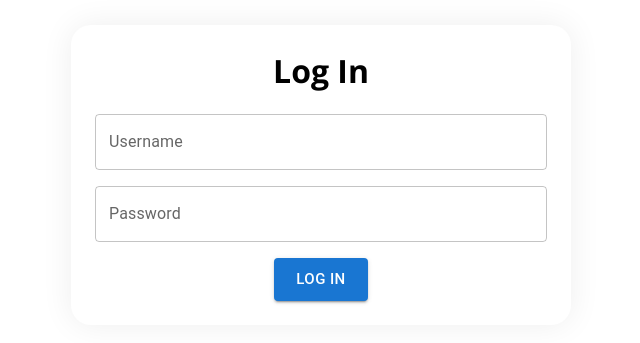
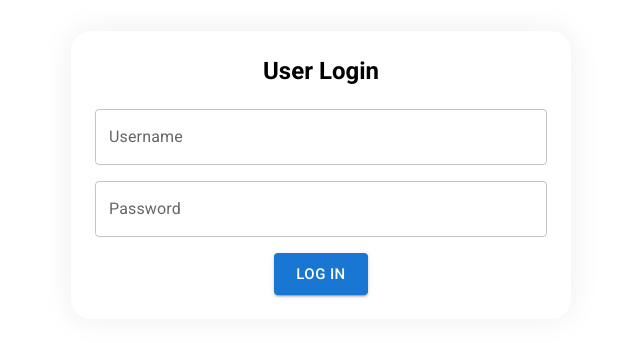
Before and after one commit to alaneicker1975/react-form-state-management, a React (Create React App) app: page / in a window 1280 px wide. Shown: the part 225-568 px from the top of the page, without its empty margins (319-959 px from the left). Built offline with nearby package versions, Linux system fonts and the light colour scheme.

Commit message:
Refactoring

```diff
--- a/public/index.html
+++ b/public/index.html
@@ -14,8 +14,8 @@
     <link rel="preconnect" href="https://fonts.googleapis.com" />
     <link rel="preconnect" href="https://fonts.gstatic.com" crossorigin />
     <link
-      href="https://fonts.googleapis.com/css2?family=Open+Sans:wght@400;600;700&display=swap"
       rel="stylesheet"
+      href="https://fonts.googleapis.com/css?family=Roboto:300,400,500,700&display=swap"
     />
     <title>React App</title>
   </head>
--- a/src/components/LoginForm/LoginForm.jsx
+++ b/src/components/LoginForm/LoginForm.jsx
@@ -10,11 +10,12 @@ const LoginForm = () => {
 
   return (
     <form className="login-form" onSubmit={handleSubmit} noValidate>
-      <h1>Log In</h1>
+      <h1 className="login-form__title">User Login</h1>
       {Object.entries(fields).map(
         ([field, { id, label, type = 'text', ...otherProps }]) => (
           <div key={id}>
             <TextField
+              type={type}
               id={id}
               label={label}
               name={field}
--- a/src/components/LoginForm/LoginForm.scss
+++ b/src/components/LoginForm/LoginForm.scss
@@ -10,6 +10,11 @@
     margin-top: 16px;
   }
 
+  &__title {
+    font-size: 24px;
+    font-weight: 700;
+  }
+
   @media (min-width: 768px) {
     width: 500px;
   }
--- a/src/styles/base.scss
+++ b/src/styles/base.scss
@@ -3,7 +3,7 @@ body {
   line-height: 1.4;
   font-weight: 400;
   margin: 0;
-  font-family: 'Open Sans', 'Helvetica Neue', sans-serif;
+  font-family: 'Roboto', 'Helvetica Neue', sans-serif;
   -webkit-font-smoothing: antialiased;
   -moz-osx-font-smoothing: grayscale;
 
```
